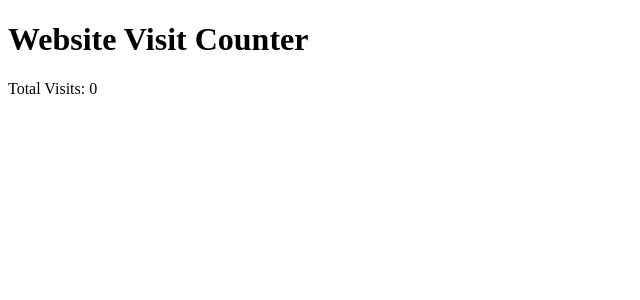
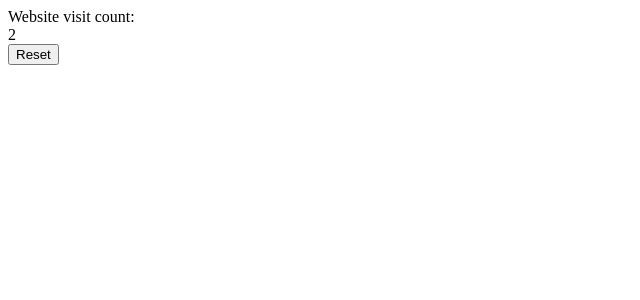
Before and after one commit to NoobMaster-fsociety/visitcount, a React (Create React App) app: page / in a window 1280 px wide. Shown: the top 300 px of the page, without its empty margins (0-640 px from the left). Built offline with nearby package versions, Linux system fonts and the light colour scheme; no server answers.

Commit message:
Update Counter.jsx

```diff
--- a/src/Counter.jsx
+++ b/src/Counter.jsx
@@ -1,21 +1,39 @@
-// src/Counter.js
 import React, { useState, useEffect } from "react";
 
 function Counter() {
-  const [count, setCount] = useState(0);
+  const [visitCount, setVisitCount] = useState(0);
 
   useEffect(() => {
-    // Fetch the visit count from the serverless function
-    fetch("/visit-count")
-      .then((response) => response.json())
-      .then((data) => setCount(data.count))
-      .catch((error) => console.error(error));
+    // Get visit count from localStorage
+    let storedCount = localStorage.getItem("page_view");
+
+    // Check if page_view entry is present
+    if (storedCount) {
+      storedCount = Number(storedCount) + 1;
+      localStorage.setItem("page_view", storedCount);
+    } else {
+      storedCount = 1;
+      localStorage.setItem("page_view", 1);
+    }
+
+    // Set the visitCount state to the retrieved or initialized count
+    setVisitCount(storedCount);
   }, []);
+
+  const resetCount = () => {
+    localStorage.setItem("page_view", 1);
+    setVisitCount(1);
+  };
 
   return (
     <div>
-      <h1>Website Visit Counter</h1>
-      <p>Total Visits: {count}</p>
+      <title>Website Counter</title>{" "}
+      {/* React does not handle the title like this */}
+      <div>Website visit count:</div>
+      <div className="website-counter">{visitCount}</div>
+      <button id="reset" onClick={resetCount}>
+        Reset
+      </button>
     </div>
   );
 }
```
